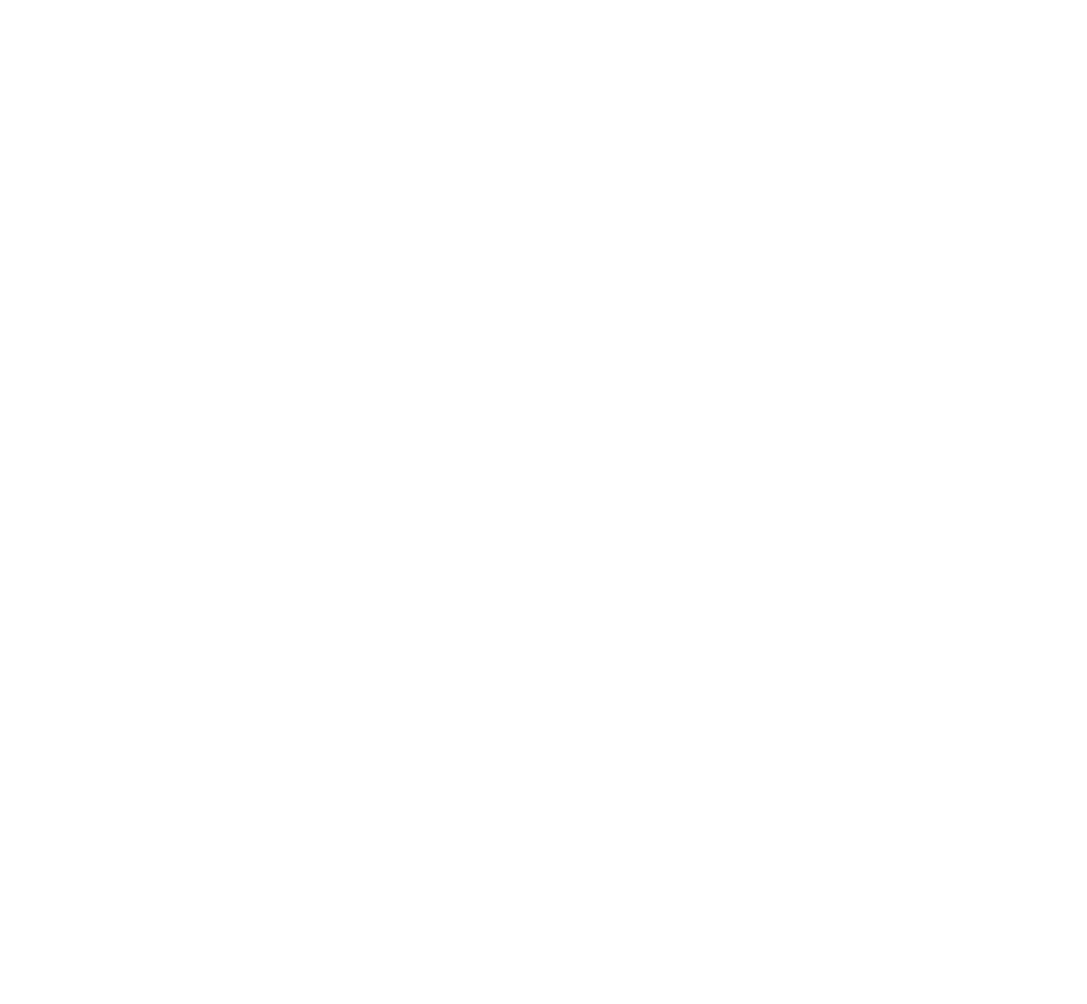
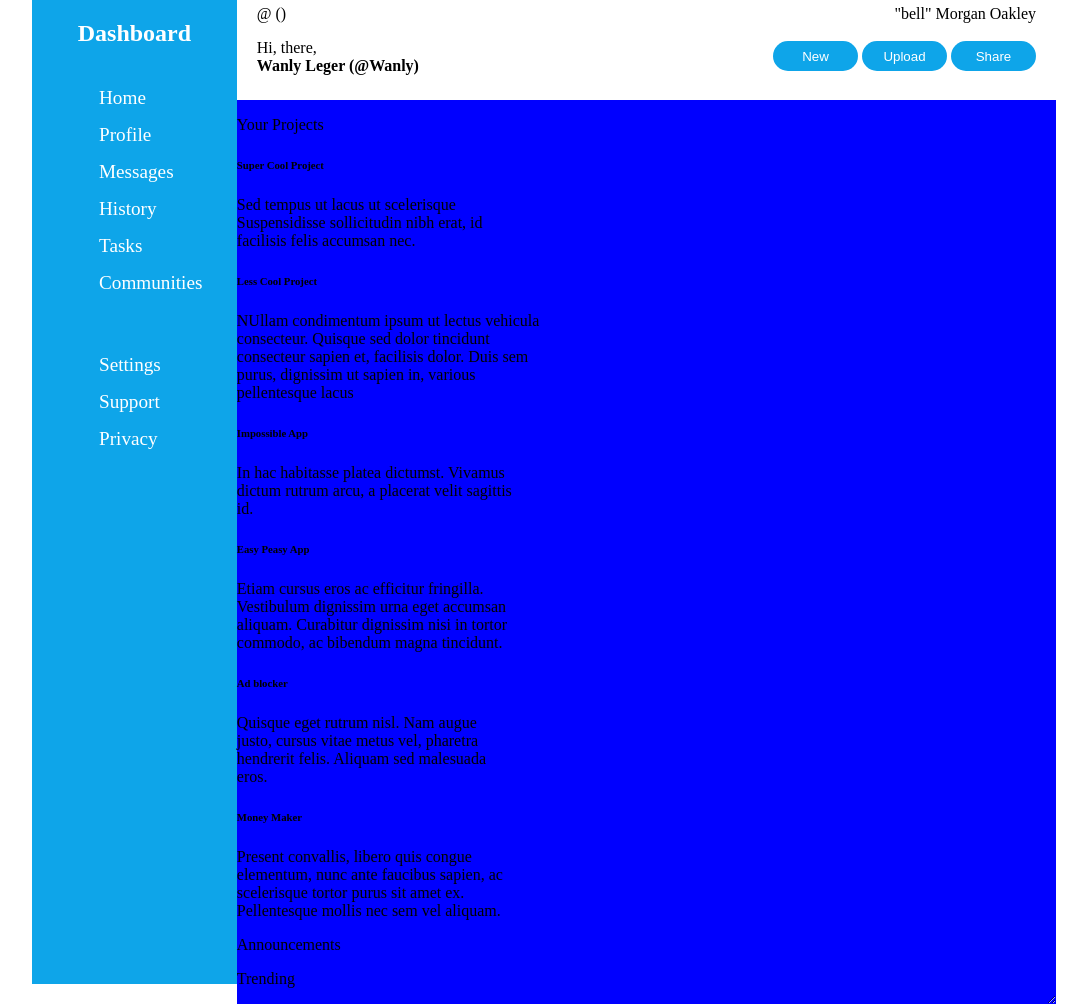
Before and after one commit to WanlyL/Admin-Dashboard-UI, a plain HTML site: page index.html in a window 1280 px wide. Shown: the whole page, without its empty margins (96-1183 px from the left). Before the commit the page ends 800 px from the top, so only its background shows below. Drawn offline with Linux system fonts and the light colour scheme.

Commit message:
Implemented layout for sidebar and header

```diff
--- a/index.html
+++ b/index.html
@@ -7,6 +7,110 @@
     <title>Document</title>
 </head>
 <body>
+    <div class="container">
+        <div class="sidebar">
+            <h2 id="dash">Dashboard</h2>
 
+            <div class="menu">
+                <ul>
+                    <li>Home</li>
+                    <li>Profile</li>
+                    <li>Messages</li>
+                    <li>History</li>
+                    <li>Tasks</li>
+                    <li>Communities</li>
+                </ul>
+            </div>
+
+            <div class="setting-privacy">
+                <ul>
+                    <li>Settings</li>
+                    <li>Support</li>
+                    <li>Privacy</li>
+                </ul>
+            </div>
+        </div>
+
+        <div class="Header">
+            <div class="top-row">
+                <div class="left-side">
+                    @ ()
+                </div>
+                <div class="right-side">
+                    "bell" Morgan Oakley
+                </div>
+            </div>
+
+            <div class="bottom-row">
+                <div class="left-end">
+                    <p id="hello"> Hi, there,</p>
+                    <h4 id="wanly">Wanly Leger (@Wanly)</h4>
+                </div>
+
+                <div class="right-end">
+                    <button>New</button>
+                    <button>Upload</button>
+                    <button>Share</button>
+                </div>
+            </div>
+        </div>
+
+        <div class="main-content">
+            <div class="project">
+                <p>Your Projects</p>
+                <div class="card">
+                    <h6>Super Cool Project</h6>
+                    <p>Sed tempus ut lacus ut scelerisque <br>
+                    Suspensidisse sollicitudin nibh erat, id <br>
+                facilisis felis accumsan nec.</p>
+                </div>
+                <div class="card">
+                    <h6>Less Cool Project</h6>
+                    <p>NUllam condimentum ipsum ut lectus vehicula <br>
+                    consecteur. Quisque sed dolor tincidunt <br>
+                    consecteur sapien et, facilisis dolor. Duis sem <br>
+                    purus, dignissim ut sapien in, various <br>
+                    pellentesque lacus</p>
+                </div>
+                <div class="card">
+                    <h6>Impossible App</h6>
+                    <p>In hac habitasse platea dictumst. Vivamus <br> dictum rutrum arcu, a placerat velit sagittis <br>
+                        id.</p>
+                </div>
+                <div class="card">
+                    <h6>Easy Peasy App</h6>
+                    <p>Etiam cursus eros ac efficitur fringilla. <br>
+                        Vestibulum dignissim urna eget accumsan <br>
+                        aliquam. Curabitur dignissim nisi in tortor <br>
+                        commodo, ac bibendum magna tincidunt.</p>
+                </div>
+                <div class="card">
+                    <h6>Ad blocker</h6>
+                    <p>Quisque eget rutrum nisl. Nam augue <br> justo, cursus vitae metus vel, pharetra <br> hendrerit felis. Aliquam sed malesuada <br>
+                        eros.</p>
+                </div>
+                <div class="card">
+                    <h6>Money Maker</h6>
+                    <p>Present convallis, libero quis congue <br> elementum, nunc ante faucibus sapien, ac <br>
+                        scelerisque tortor purus sit amet ex. <br>
+                        Pellentesque mollis nec sem vel aliquam.</p>
+                </div>
+            </div>
+
+            <div class="news">
+                <div class="announcement">
+                    <p>Announcements</p>
+                    <div class="news-card"></div>
+                </div>
+
+                <div class="Trending">
+                    <p>Trending</p>
+                    <div class="news-card"></div>
+                </div>
+            </div>
+        </div>
+
+        <div class="footer"></div>
+    </div>
 </body>
 </html>
--- a/style.css
+++ b/style.css
@@ -1,2 +1,79 @@
-h1{
+body{
+    margin: 0;
 }
+.container{
+    overflow: auto;
+    resize: both;
+    display: grid;
+    grid-template-columns: 1fr 4fr;
+    margin-left: 8rem;
+    margin-right: 8rem;
+}
+
+.sidebar{
+    grid-row: 1 / 3;
+    background-color: #0ea5e9;
+    margin-bottom: 20px;
+}
+
+#dash{
+    text-align: center;
+    color: white;
+    text-align: center;
+    margin-bottom: 40px;
+}
+
+.menu{
+    margin-bottom: 60px;
+}
+
+ul{
+    margin-left: 27px;
+    font-size: 1.2rem;
+}
+
+li{
+    list-style-type: none;
+    color: white;
+    margin-bottom: 15px;
+}
+
+.Header{
+    background-color: white;
+    margin: 5px 20px;
+    height: 90px;
+}
+
+.top-row{
+    display: flex;
+    justify-content: space-between;
+}
+
+.bottom-row{
+    display: flex;
+    justify-content: space-between;
+}
+
+#hello{
+    margin-bottom: 0;
+}
+
+#wanly{
+    margin-top: 0;
+}
+
+button{
+    background-color: #0ea5e9;
+    color: white;
+    width: 85px;
+    height: 30px;
+    border-radius: 15px;
+    border: #0ea5e9;
+    margin-bottom: 0;
+    position: relative;
+    top: 25%;
+}
+
+.main-content{
+    background-color: blue;
+}
```
